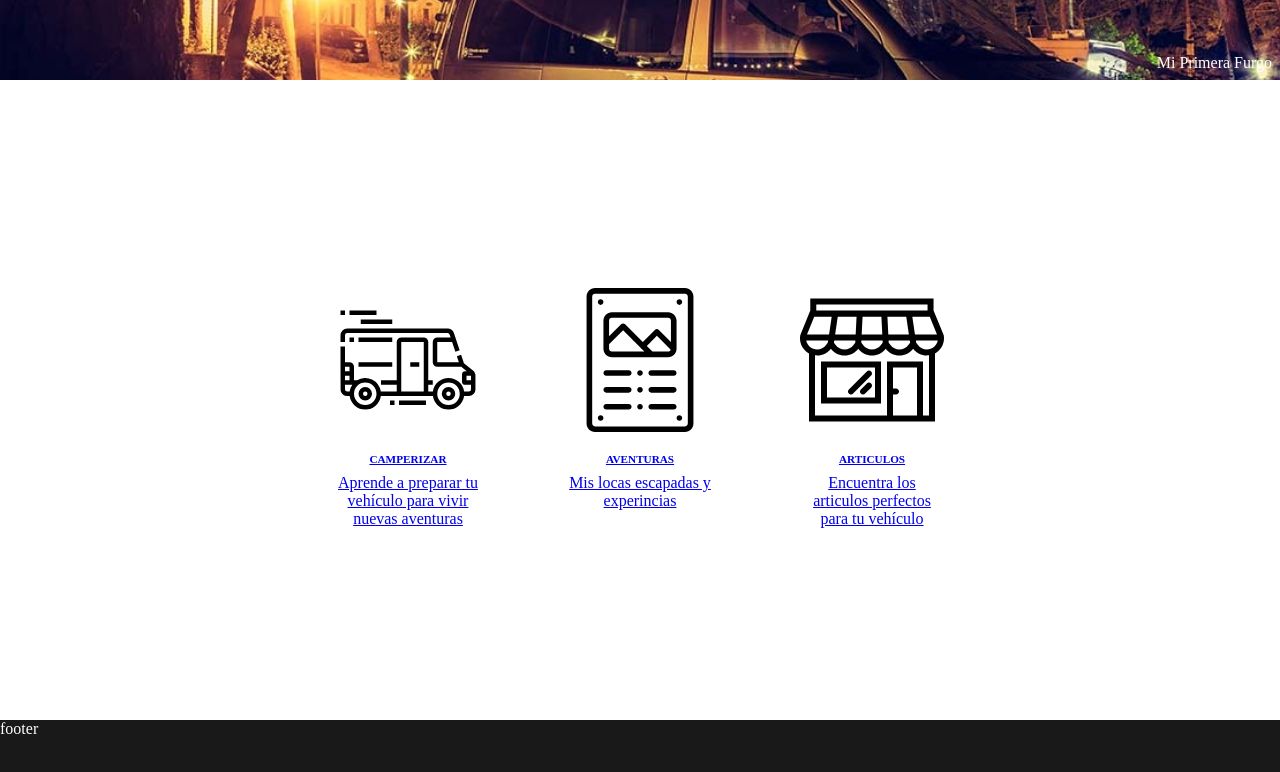
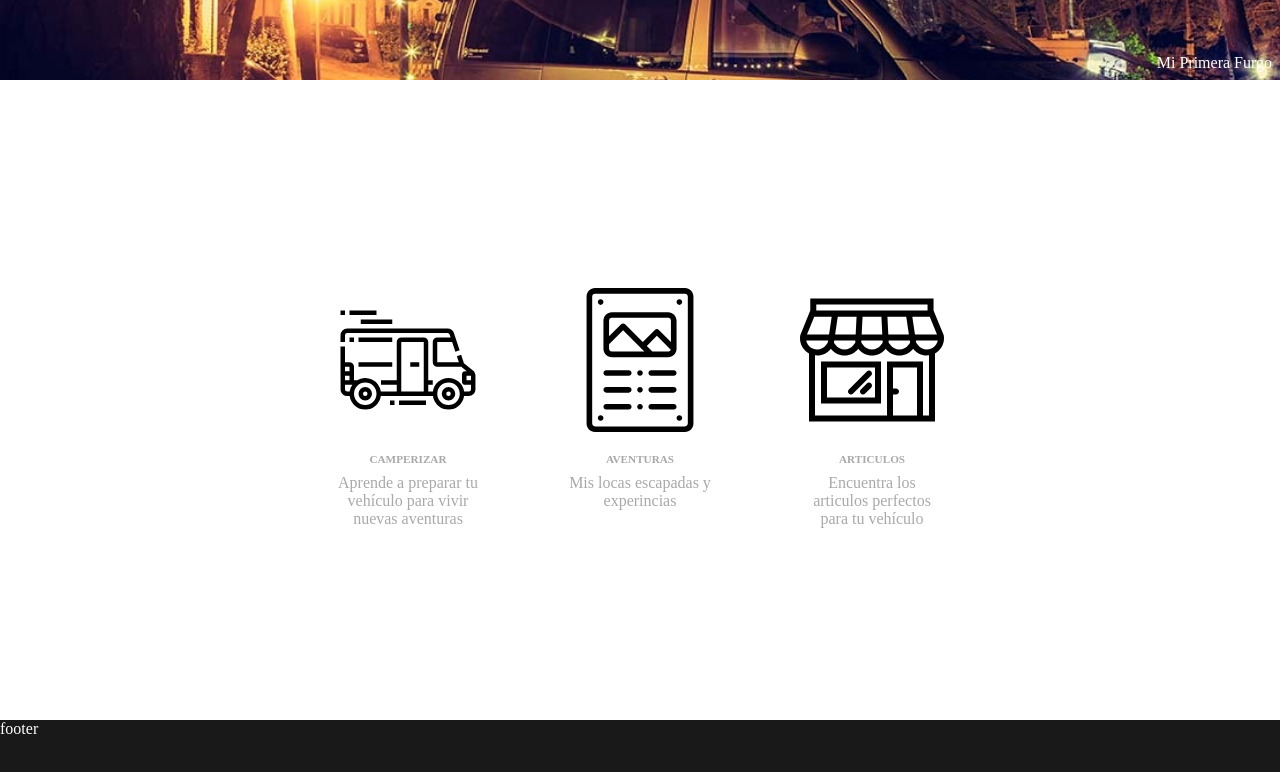
Before and after one commit to j0tac3/miprimerafurgo, an Angular app: page /home in a window 1280 px wide. Shown: the top 772 px of the page. Built offline with nearby package versions, Linux system fonts and the light colour scheme.

Commit message:
Maquetacion del heeader

```diff
--- a/src/app/components/home-components/main-menu-option/main-menu-option.component.css
+++ b/src/app/components/home-components/main-menu-option/main-menu-option.component.css
@@ -11,6 +11,10 @@
     align-items: center;
     z-index: 999;
     text-align: center;
+}
+.option-link{
+    text-decoration: none;
+    color: darkgrey;
 }
 .option-title{
     color: inherit;
--- a/src/app/components/home-components/main-menu-option/main-menu-option.component.html
+++ b/src/app/components/home-components/main-menu-option/main-menu-option.component.html
@@ -3,7 +3,8 @@
         <div class="glass"></div>
     </div> -->
     <div class="content">
-        <a  [routerLink]="['/', optionTitle | lowercase]">
+        <a  [routerLink]="['/', optionTitle | lowercase]"
+            class="option-link">
             <img    class="option-image"
                     src="assets/media/icons/{{ optionIconURL }}.svg"
                     alt="{{ optionTitle }}">
```
